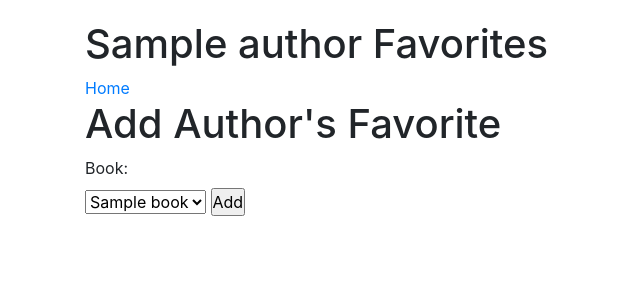
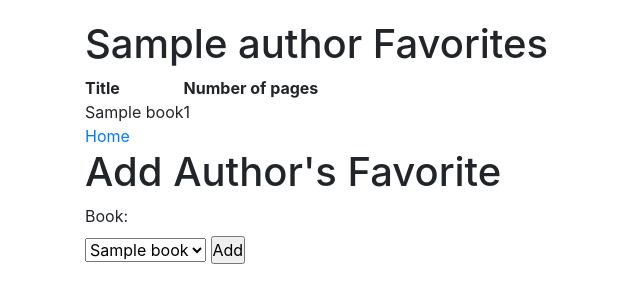
Before and after one commit to Matthew-Luk/Python-Bootcamp, a Flask app: template Flask_MySQL/CRUD/books/flask_app/templates/author_show.html in a window 1280 px wide. Shown: the top 303 px of the page, without its empty margins (0-640 px from the left). Run offline with Flask 2, Linux system fonts and the light colour scheme; the template is opened without the code that fills it: most values are stand-ins (such as "Sample title", 1, 10 or a date in 2020).

Commit message:
update front-end to display table

```diff
--- a/Flask_MySQL/CRUD/books/flask_app/templates/author_show.html
+++ b/Flask_MySQL/CRUD/books/flask_app/templates/author_show.html
@@ -15,6 +15,16 @@
                 <h1>{{author.name}} Favorites</h1>
             </div>
             <table>
+                <tr>
+                    <th>Title</th>
+                    <th>Number of pages</th>
+                </tr>
+                {%for book in author.favorite_books%}
+                <tr>
+                    <td>{{book.title}}</td>
+                    <td>{{book.num_of_pages}}</td>
+                </tr>
+                {%endfor%}
             </table>
             <a href="/">Home</a>
         </div>
@@ -25,7 +35,7 @@
             <form class="author_show_form" action="/add_favorite_book" method="POST">
                 <div class="author_show_form_left">
                     <label for="book_id">Book: </label>
-                    <input type="hidden" name="author_id" id="{{author.id}}"">
+                    <input type="hidden" name="author_id" value="{{author.id}}">
                 </div>
                 <div class="author_show_form_right">
                     <select name="book_id" id="">
```
